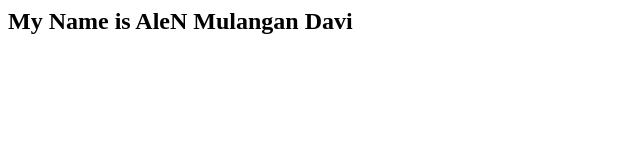
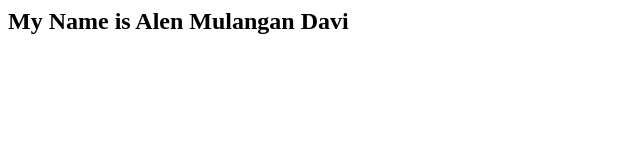
Before and after one commit to Alenmd/lab9, a plain HTML site: page index.html in a window 1280 px wide. Shown: the full height of the page, 0-640 px from the left. Drawn offline with Linux system fonts and the light colour scheme.

Commit message:
Update index.html

```diff
--- a/index.html
+++ b/index.html
@@ -3,6 +3,6 @@
 <title> I am an HTML Application </title>
 </head>
 <body>
-<h2> My Name is AleN Mulangan Davi </h2>
+<h2> My Name is Alen Mulangan Davi </h2>
 </body>
 </html>
```
